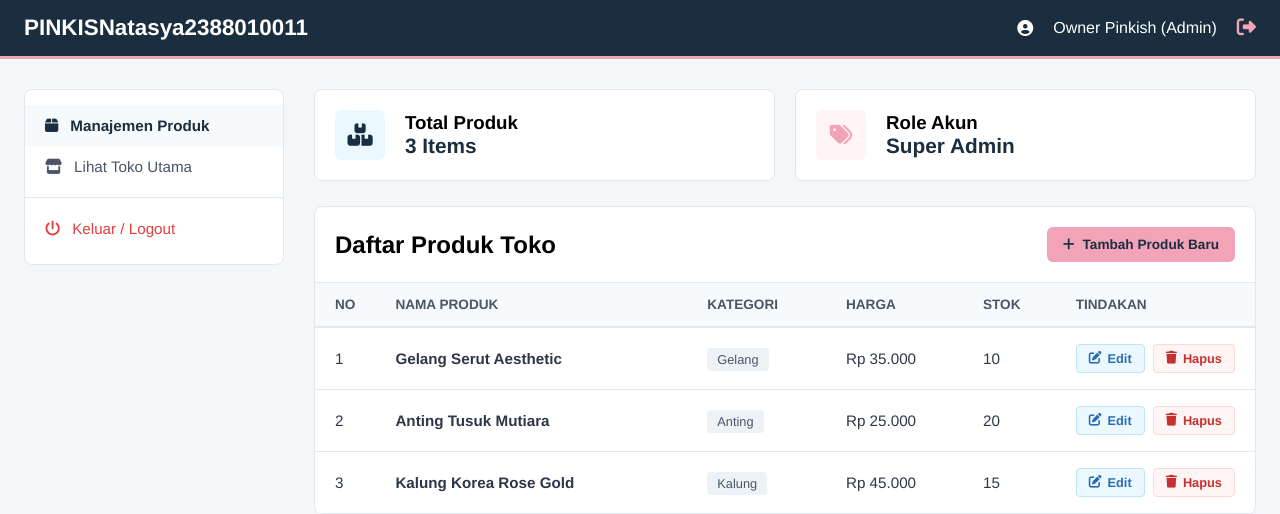
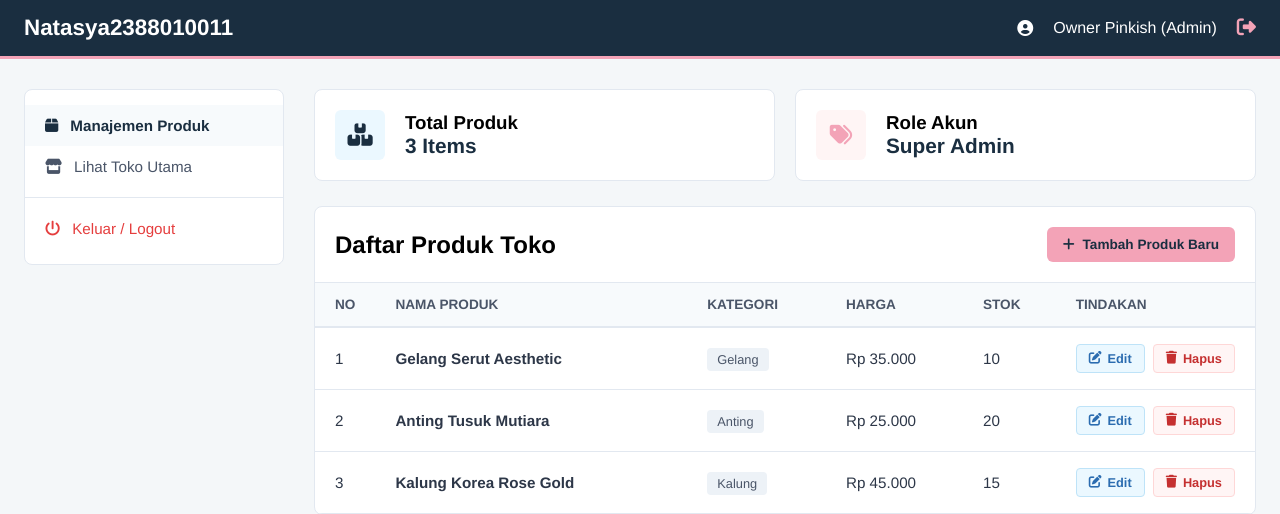
Before and after one commit to NatasyaMora/UAS_ADMServer, a PHP site: page /dashboard.php in a window 1280 px wide. Shown: the top 514 px of the page. Run offline with PHP 8.4, Linux system fonts and the light colour scheme; a user stored in the database is signed in; data comes from the database, SQL or seed files in the repository; some libraries are stand-ins or nearby versions.

Commit message:
update mulu

```diff
--- a/web_dinamis/dashboard.php
+++ b/web_dinamis/dashboard.php
@@ -33,7 +33,7 @@ $total_produk = mysqli_num_rows($result);
     <div class="dash-nav">
         <div class="dash-nav-container">
             <div class="dash-logo">
-                <a href="dashboard.php">PINKISNatasya2388010011</a>
+                <a href="dashboard.php">Natasya2388010011</a>
             </div>
             <div class="dash-user">
                 <i class="fa-solid fa-circle-user"></i> <?php echo $_SESSION['nama']; ?> (Admin)
```
